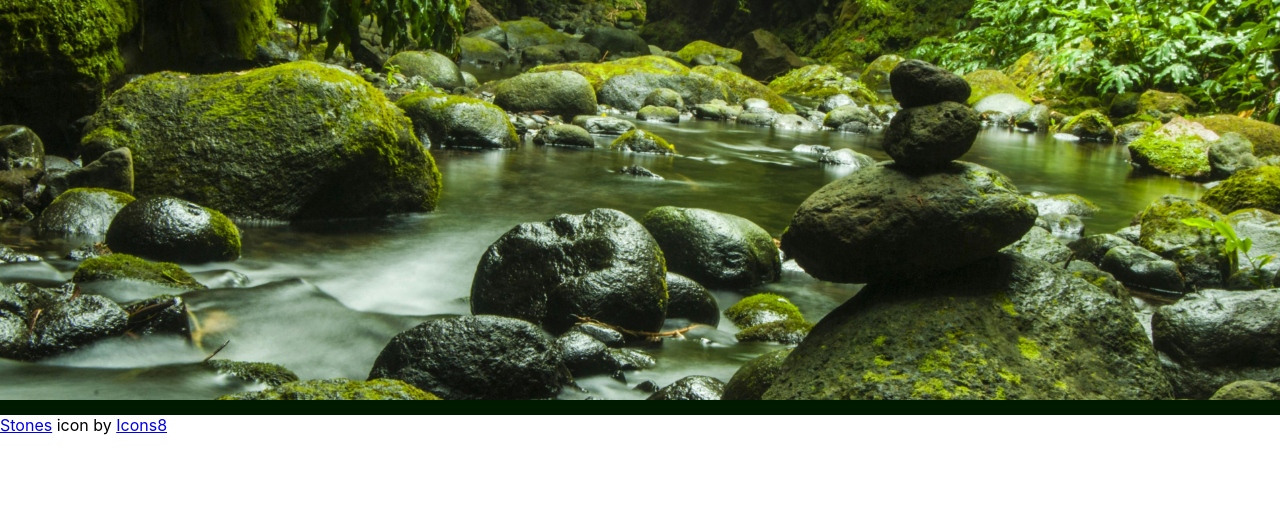
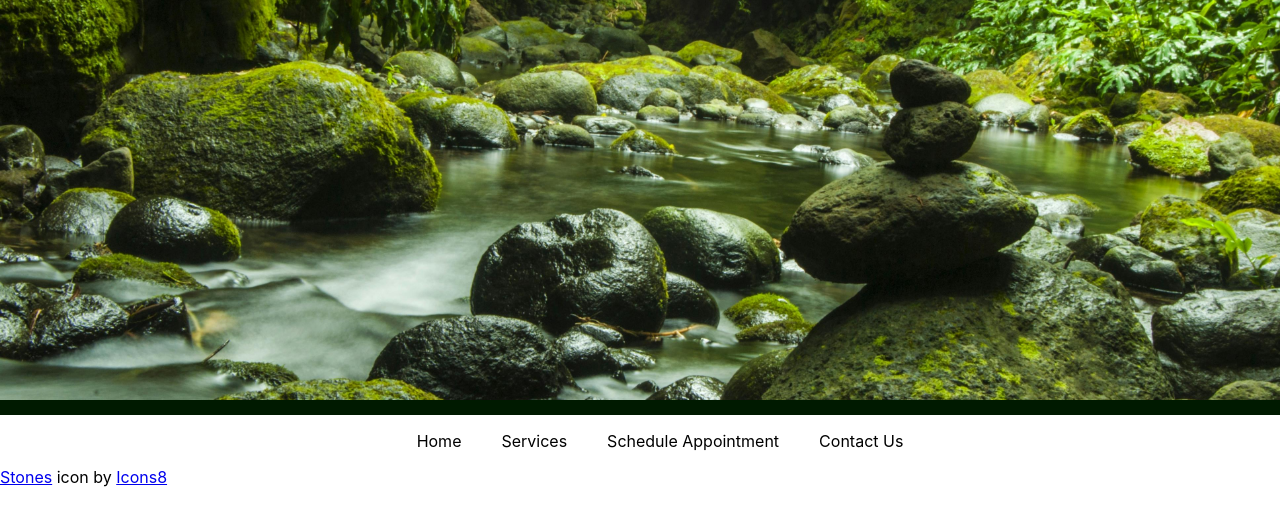
Before and after one commit to codiemaureen/SerenitySpringsSpa, a React (Create React App) app: page / in a window 1280 px wide. Shown: the top 526 px of the page. Built offline with nearby package versions, Linux system fonts and the light colour scheme.

Commit message:
Adding navbar

```diff
--- a/src/App.js
+++ b/src/App.js
@@ -1,10 +1,12 @@
 import Footer from "./components/Footer";
 import Header from "./components/Header";
+import NavBar from "./components/NavBar";
 
 function App() {
   return (
     <div className="App">
       <Header />
+      <NavBar />
       <Footer />
     </div>
   );
--- /dev/null
+++ b/src/components/NavBar.js
@@ -0,0 +1,16 @@
+const NavBar = () => {
+  const navItems = ["Home", "Services", "Schedule Appointment", "Contact Us"];
+
+  const id = (Math.floor(Math.random * 10000) + 1)
+  return (
+    <div className="navBar">
+      {navItems.map((item) => (
+       <ul>
+        <li className="navItems" key={id}>{item}</li>
+       </ul>
+      ))}
+    </div>
+  )
+}
+
+export default NavBar
--- a/src/index.css
+++ b/src/index.css
@@ -22,3 +22,16 @@ code {
   justify-content: center;
   border-bottom: 15px solid rgb(0, 26, 0);
 }
+
+.navBar {
+  display: flex;
+  min-width: 100vw;
+  margin: auto;
+  justify-content: center;
+}
+
+.navItems {
+  display: flex;
+  float: left;
+  margin: auto;
+}
```
